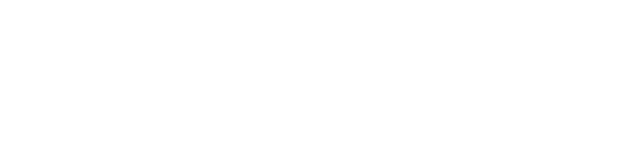
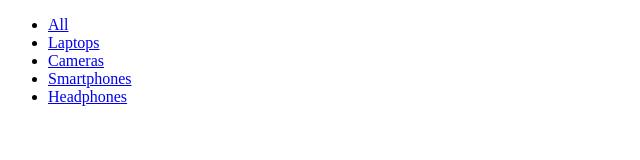
Before and after one commit to Aaroncoy/imageFilter, a plain HTML site: page js/index.html in a window 1280 px wide. Shown: the whole page, without its empty margins (0-640 px from the left). Drawn offline with Linux system fonts and the light colour scheme.

Commit message:
New images were added and index.html was altered

```diff
--- a/js/index.html
+++ b/js/index.html
@@ -1,12 +1,22 @@
 <!DOCTYPE html>
-<html lang="">
+<html lang="en">
 <head>
     <meta charset="utf-8">
     <meta name="viewport" content="width=device-width, initial-scale=1.0">
     <title>Image Filter</title>
 </head>
+<body>
+<div class="container">
 
-<body>
-
+    <div class="menu">
+        <ul>
+            <li class= "todos"> <a href="#" class="btn-menu" data-filter="todos">All</a></li>
+            <li class= "todos"> <a href="#" class="btn-menu" data-filter="todos">Laptops</a></li>
+            <li class= "todos"> <a href="#" class="btn-menu" data-filter="todos">Cameras</a></li>
+            <li class= "todos"> <a href="#" class="btn-menu" data-filter="todos">Smartphones</a></li>
+            <li class= "todos"> <a href="#" class="btn-menu" data-filter="todos">Headphones</a></li>
+        </ul>
+    </div>
+</div>
 </body>
 </html>
```
Also changed, not shown: img/headphones1.jpg (added), img/headphones3.jpg (added), 1 other file.
